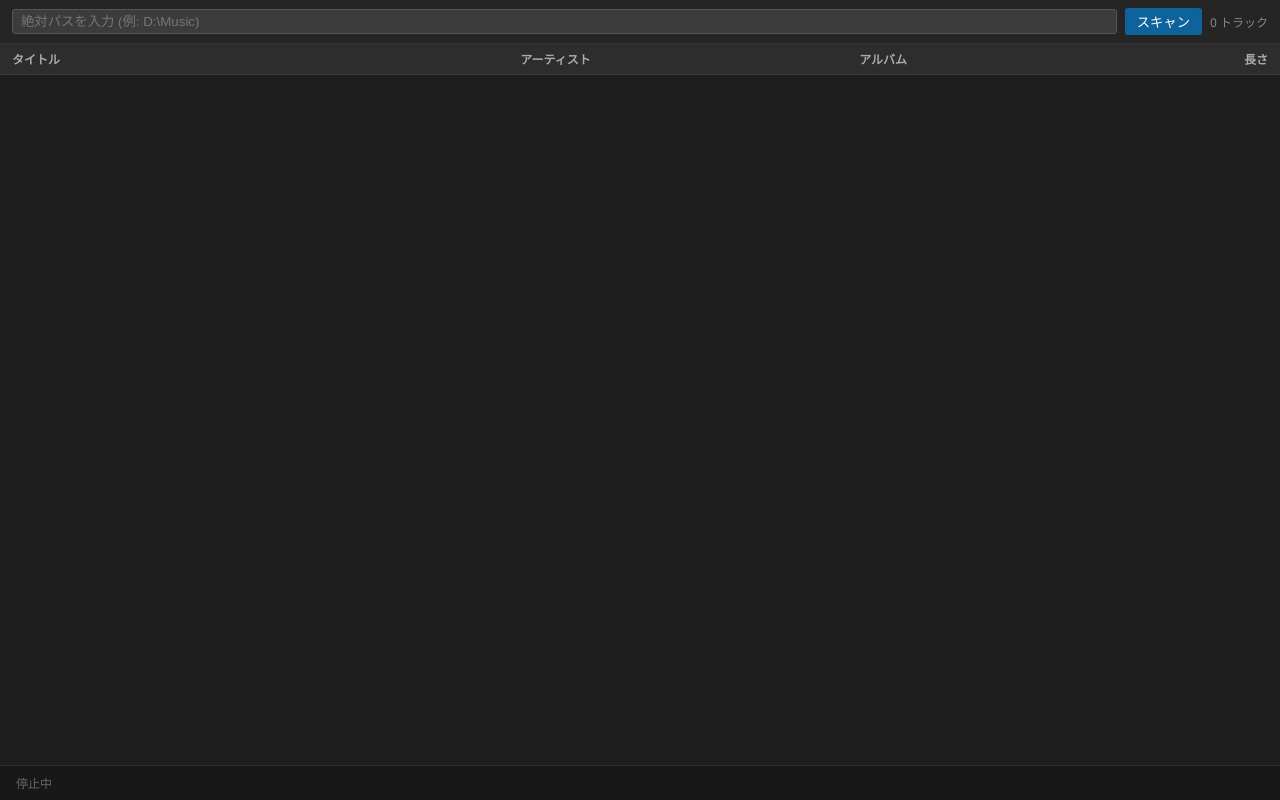
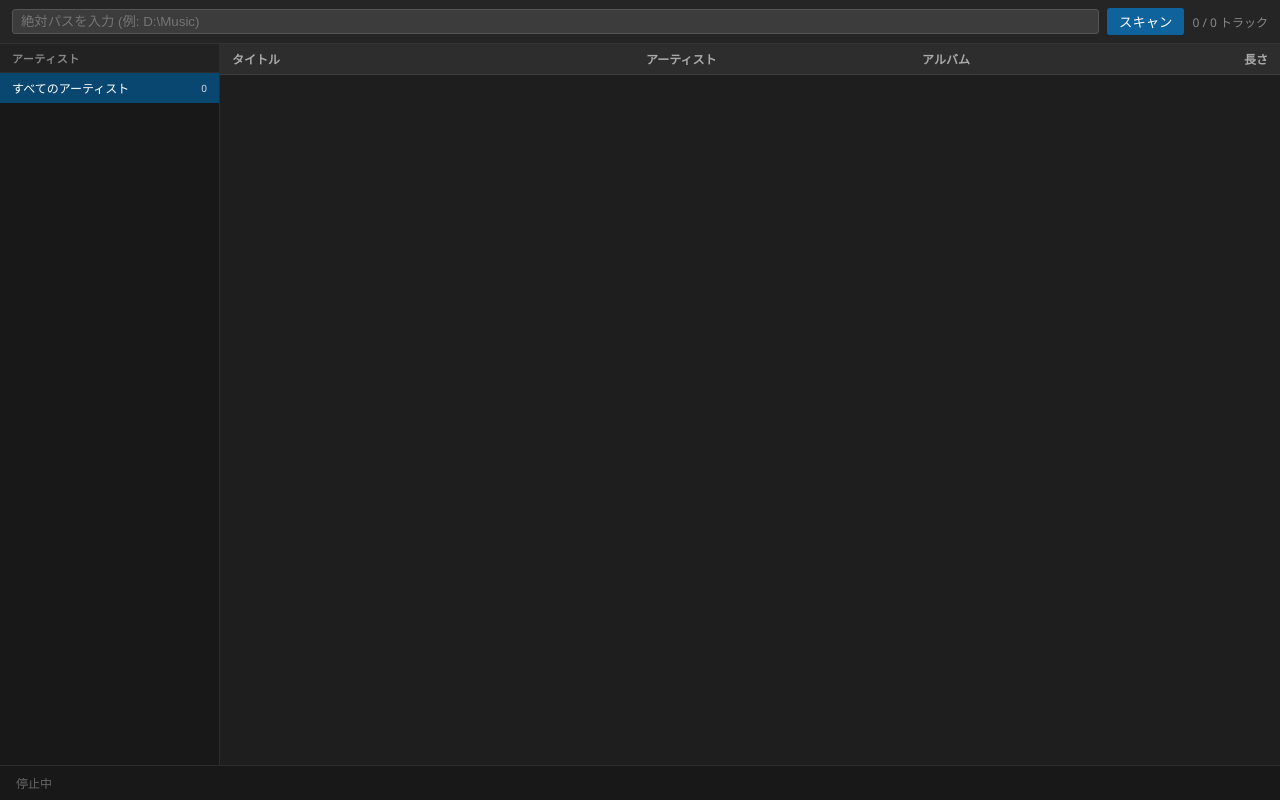
Before and after one commit to zatto13/music-player-library, a React (Vite) app: page / in a window 1280 px wide. Built offline with nearby package versions, Linux system fonts and the light colour scheme.

Commit message:
アーティスト一覧

```diff
--- a/src/App.tsx
+++ b/src/App.tsx
@@ -1,4 +1,4 @@
-import { useState, useEffect, useRef } from "react";
+import { useState, useEffect, useRef, useMemo } from "react";
 import { invoke } from "@tauri-apps/api/core";
 import { useVirtualizer } from "@tanstack/react-virtual";
 
@@ -23,6 +23,9 @@ export default function App() {
   const [folderPath, setFolderPath] = useState("");
   const [currentTrack, setCurrentTrack] = useState<Track | null>(null);
   const [isScanning, setIsScanning] = useState(false);
+
+  // 選択中のアーティスト（null のときは全曲表示）
+  const [selectedArtist, setSelectedArtist] = useState<string | null>(null);
 
   // 右クリックメニューのState
   const [contextMenu, setContextMenu] = useState<ContextMenuState>({
@@ -63,8 +66,27 @@ export default function App() {
     return () => window.removeEventListener("click", handleClickOutside);
   }, [contextMenu.visible]);
 
+  // アーティスト一覧と各曲数の集計
+  const artistList = useMemo(() => {
+    const counts = new Map<string, number>();
+    for (const track of tracks) {
+      const artist = track.artist || "Unknown Artist";
+      counts.set(artist, (counts.get(artist) || 0) + 1);
+    }
+    return Array.from(counts.entries())
+      .map(([name, count]) => ({ name, count }))
+      .sort((a, b) => a.name.localeCompare(b.name, "ja"));
+  }, [tracks]);
+
+  // 選択中のアーティストで絞り込んだトラック一覧
+  const filteredTracks = useMemo(() => {
+    if (!selectedArtist) return tracks;
+    return tracks.filter((t) => (t.artist || "Unknown Artist") === selectedArtist);
+  }, [tracks, selectedArtist]);
+
+  // 仮想スクロールは filteredTracks を対象にする
   const rowVirtualizer = useVirtualizer({
-    count: tracks.length,
+    count: filteredTracks.length,
     getScrollElement: () => parentRef.current,
     estimateSize: () => 28,
     overscan: 15,
@@ -186,7 +208,7 @@ export default function App() {
         overflow: "hidden",
       }}
     >
-      {/* 操作バー */}
+      {/* 1. 操作バー */}
       <div
         style={{
           flexShrink: 0,
@@ -227,10 +249,112 @@ export default function App() {
           {isScanning ? "スキャン中..." : "スキャン"}
         </button>
         <span style={{ fontSize: "12px", color: "#888" }}>
-          {tracks.length} トラック
+          {filteredTracks.length} / {tracks.length} トラック
         </span>
       </div>
 
+      {/* 2. メイン領域（左: アーティスト一覧 / 右: トラックテーブル） */}
+      <div style={{ flex: 1, minHeight: 0, display: "flex", overflow: "hidden" }}>
+        {/* 左ペイン: アーティスト一覧 */}
+        <div
+          style={{
+            width: "220px",
+            flexShrink: 0,
+            background: "#181818",
+            borderRight: "1px solid #2d2d2d",
+            display: "flex",
+            flexDirection: "column",
+            overflow: "hidden",
+          }}
+        >
+          <div
+            style={{
+              padding: "6px 12px",
+              background: "#222222",
+              borderBottom: "1px solid #2d2d2d",
+              fontSize: "11px",
+              fontWeight: "bold",
+              color: "#888",
+              textTransform: "uppercase",
+              letterSpacing: "0.5px",
+            }}
+          >
+            アーティスト
+          </div>
+
+          <div style={{ flex: 1, overflowY: "auto", overflowX: "hidden" }}>
+            {/* 全てのアーティスト項目 */}
+            <div
+              onClick={() => setSelectedArtist(null)}
+              style={{
+                padding: "6px 12px",
+                fontSize: "12px",
+                cursor: "pointer",
+                background: selectedArtist === null ? "#094771" : "transparent",
+                color: selectedArtist === null ? "#fff" : "#ccc",
+                display: "flex",
+                justifyContent: "space-between",
+                alignItems: "center",
+              }}
+              onMouseEnter={(e) => {
+                if (selectedArtist !== null) e.currentTarget.style.background = "#2a2d2e";
+              }}
+              onMouseLeave={(e) => {
+                if (selectedArtist !== null) e.currentTarget.style.background = "transparent";
+              }}
+            >
+              <span>すべてのアーティスト</span>
+              <span style={{ fontSize: "10px", color: selectedArtist === null ? "#ddd" : "#777" }}>
+                {tracks.length}
+              </span>
+            </div>
+
+            {/* 個別アーティストリスト */}
+            {artistList.map((item) => {
+              const isSelected = selectedArtist === item.name;
+              return (
+                <div
+                  key={item.name}
+                  onClick={() => setSelectedArtist(item.name)}
+                  style={{
+                    padding: "6px 12px",
+                    fontSize: "12px",
+                    cursor: "pointer",
+                    background: isSelected ? "#094771" : "transparent",
+                    color: isSelected ? "#fff" : "#ccc",
+                    display: "flex",
+                    justifyContent: "space-between",
+                    alignItems: "center",
+                  }}
+                  onMouseEnter={(e) => {
+                    if (!isSelected) e.currentTarget.style.background = "#2a2d2e";
+                  }}
+                  onMouseLeave={(e) => {
+                    if (!isSelected) e.currentTarget.style.background = "transparent";
+                  }}
+                >
+                  <span
+                    style={{
+                      overflow: "hidden",
+                      textOverflow: "ellipsis",
+                      whiteSpace: "nowrap",
+                      marginRight: "6px",
+                    }}
+                    title={item.name}
+                  >
+                    {item.name}
+                  </span>
+                  <span style={{ fontSize: "10px", color: isSelected ? "#ddd" : "#777", flexShrink: 0 }}>
+                    {item.count}
+                  </span>
+                </div>
+              );
+            })}
+          </div>
+        </div>
+
+        {/* 右ペイン: トラック一覧テーブル */}
+        <div style={{ flex: 1, minHeight: 0, display: "flex", flexDirection: "column", overflow: "hidden" }}>
           {/* テーブルヘッダー */}
           <div
             style={{
@@ -270,7 +394,7 @@ export default function App() {
               }}
             >
               {rowVirtualizer.getVirtualItems().map((virtualRow) => {
-            const track = tracks[virtualRow.index];
+                const track = filteredTracks[virtualRow.index];
                 const isPlaying = currentTrack?.id === track.id;
 
                 return (
@@ -301,13 +425,34 @@ export default function App() {
                       borderBottom: "1px solid #282828",
                     }}
                   >
-                <div style={{ overflow: "hidden", textOverflow: "ellipsis", whiteSpace: "nowrap", fontWeight: isPlaying ? "bold" : "normal" }}>
+                    <div
+                      style={{
+                        overflow: "hidden",
+                        textOverflow: "ellipsis",
+                        whiteSpace: "nowrap",
+                        fontWeight: isPlaying ? "bold" : "normal",
+                      }}
+                    >
                       {track.title}
                     </div>
-                <div style={{ overflow: "hidden", textOverflow: "ellipsis", whiteSpace: "nowrap", color: isPlaying ? "#ddd" : "#999" }}>
+                    <div
+                      style={{
+                        overflow: "hidden",
+                        textOverflow: "ellipsis",
+                        whiteSpace: "nowrap",
+                        color: isPlaying ? "#ddd" : "#999",
+                      }}
+                    >
                       {track.artist}
                     </div>
-                <div style={{ overflow: "hidden", textOverflow: "ellipsis", whiteSpace: "nowrap", color: isPlaying ? "#ddd" : "#999" }}>
+                    <div
+                      style={{
+                        overflow: "hidden",
+                        textOverflow: "ellipsis",
+                        whiteSpace: "nowrap",
+                        color: isPlaying ? "#ddd" : "#999",
+                      }}
+                    >
                       {track.album}
                     </div>
                     <div style={{ textAlign: "right", color: isPlaying ? "#ddd" : "#888" }}>
@@ -318,8 +463,10 @@ export default function App() {
               })}
             </div>
           </div>
+        </div>
+      </div>
 
-      {/* 下部ステータスバー */}
+      {/* 3. 下部ステータスバー */}
       <div
         style={{
           flexShrink: 0,
@@ -334,7 +481,8 @@ export default function App() {
       >
         {currentTrack ? (
           <div>
-            再生中: <strong>{currentTrack.title}</strong> - {currentTrack.artist} ({formatDuration(currentTrack.duration)})
+            再生中: <strong>{currentTrack.title}</strong> - {currentTrack.artist} (
+            {formatDuration(currentTrack.duration)})
           </div>
         ) : (
           <div style={{ color: "#666" }}>停止中</div>
@@ -439,14 +587,24 @@ export default function App() {
               </span>
             </div>
 
-            <form onSubmit={handleSaveTags} style={{ padding: "16px", display: "flex", flexDirection: "column", gap: "12px" }}>
+            <form
+              onSubmit={handleSaveTags}
+              style={{ padding: "16px", display: "flex", flexDirection: "column", gap: "12px" }}
+            >
               <div style={{ display: "flex", flexDirection: "column", gap: "4px" }}>
                 <label style={{ fontSize: "11px", color: "#aaa" }}>タイトル</label>
                 <input
                   type="text"
                   value={editForm.title}
                   onChange={(e) => setEditForm({ ...editForm, title: e.target.value })}
-                  style={{ padding: "6px 8px", background: "#3c3c3c", border: "1px solid #555", color: "#fff", borderRadius: "3px", fontSize: "13px" }}
+                  style={{
+                    padding: "6px 8px",
+                    background: "#3c3c3c",
+                    border: "1px solid #555",
+                    color: "#fff",
+                    borderRadius: "3px",
+                    fontSize: "13px",
+                  }}
                   required
                 />
               </div>
@@ -457,7 +615,14 @@ export default function App() {
                   type="text"
                   value={editForm.artist}
                   onChange={(e) => setEditForm({ ...editForm, artist: e.target.value })}
-                  style={{ padding: "6px 8px", background: "#3c3c3c", border: "1px solid #555", color: "#fff", borderRadius: "3px", fontSize: "13px" }}
+                  style={{
+                    padding: "6px 8px",
+                    background: "#3c3c3c",
+                    border: "1px solid #555",
+                    color: "#fff",
+                    borderRadius: "3px",
+                    fontSize: "13px",
+                  }}
                   required
                 />
               </div>
@@ -468,7 +633,14 @@ export default function App() {
                   type="text"
                   value={editForm.album}
                   onChange={(e) => setEditForm({ ...editForm, album: e.target.value })}
-                  style={{ padding: "6px 8px", background: "#3c3c3c", border: "1px solid #555", color: "#fff", borderRadius: "3px", fontSize: "13px" }}
+                  style={{
+                    padding: "6px 8px",
+                    background: "#3c3c3c",
+                    border: "1px solid #555",
+                    color: "#fff",
+                    borderRadius: "3px",
+                    fontSize: "13px",
+                  }}
                   required
                 />
               </div>
@@ -481,14 +653,28 @@ export default function App() {
                 <button
                   type="button"
                   onClick={() => setEditingTrack(null)}
-                  style={{ padding: "6px 14px", background: "#3c3c3c", border: "1px solid #555", color: "#ccc", borderRadius: "3px", cursor: "pointer" }}
+                  style={{
+                    padding: "6px 14px",
+                    background: "#3c3c3c",
+                    border: "1px solid #555",
+                    color: "#ccc",
+                    borderRadius: "3px",
+                    cursor: "pointer",
+                  }}
                 >
                   キャンセル
                 </button>
                 <button
                   type="submit"
                   disabled={isSaving}
-                  style={{ padding: "6px 16px", background: "#0e639c", border: "none", color: "#fff", borderRadius: "3px", cursor: "pointer" }}
+                  style={{
+                    padding: "6px 16px",
+                    background: "#0e639c",
+                    border: "none",
+                    color: "#fff",
+                    borderRadius: "3px",
+                    cursor: "pointer",
+                  }}
                 >
                   {isSaving ? "保存中..." : "保存"}
                 </button>
```
Lines whose indentation alone changed are shown as unchanged.
